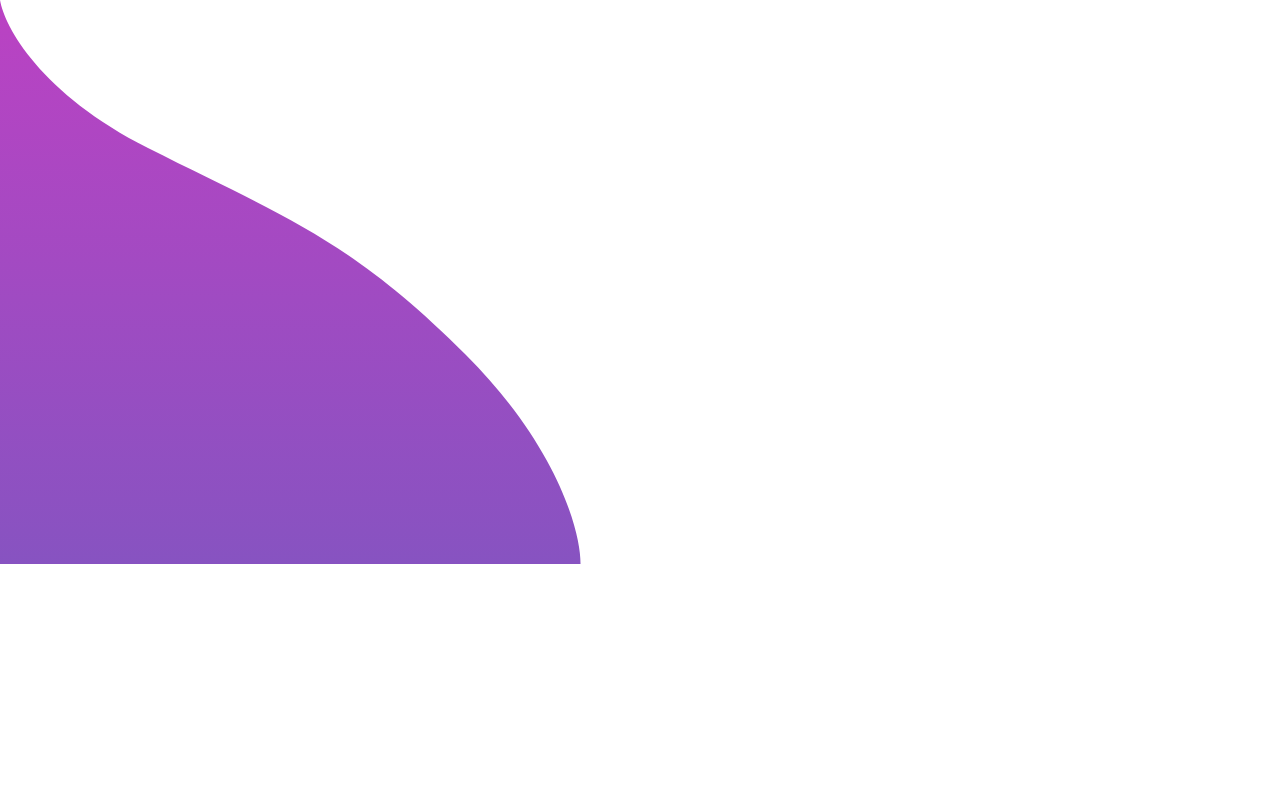
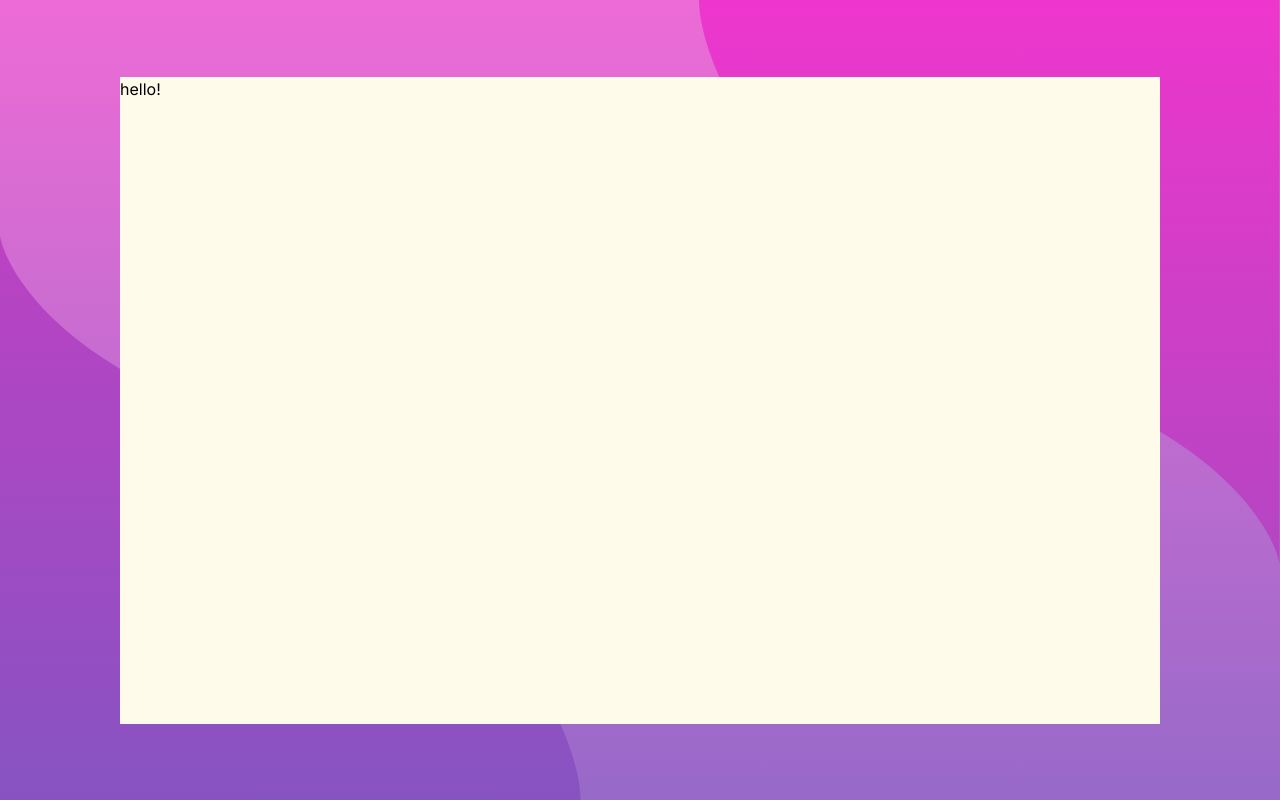
Before and after one commit to Jihan4105/Nextjs-Projects, a Next.js app: page / in a window 1280 px wide. Built offline with nearby package versions, Linux system fonts and the light colour scheme.

Commit message:
2025-03-12 Developments

```diff
--- a/app/page.tsx
+++ b/app/page.tsx
@@ -1,15 +1,27 @@
 export default function Page() {
   return (
-    <main>
-      <svg width="581" height="564" viewBox="0 0 581 564" fill="none" xmlns="http://www.w3.org/2000/svg">
+    <main className="grid place-items-center relative top-0 left-0 w-[100vw] h-[100vh] bg-gradient-to-b from-[#ED6BD6] to-[#9769C9] px-[120px] py-[76.5px]">
+      <svg className="absolute left-0 bottom-0 sm:w-[581px] sm:h-[564px] h-[281px] w-[290px]" viewBox="0 0 581 564" fill="none" xmlns="http://www.w3.org/2000/svg">
         <path d="M148 148C40.4 93.6 4.5 26.6667 0 0V564H580.5C580.833 532.833 558.3 447.3 465.5 354.5C349.5 238.5 282.5 216 148 148Z" fill="url(#paint0_linear_6_7)"/>
         <defs>
         <linearGradient id="paint0_linear_6_7" x1="290.252" y1="0" x2="290.252" y2="564" gradientUnits="userSpaceOnUse">
-        <stop stop-color="#BB42C3"/>
-        <stop offset="1" stop-color="#8753C1"/>
+        <stop stopColor="#BB42C3"/>
+        <stop offset="1" stopColor="#8753C1"/>
         </linearGradient>
         </defs>
       </svg>
+      <svg className="absolute right-0 top-0 sm:w-[581px] sm:h-[564px] h-[281px] w-[290px]" viewBox="0 0 581 564" fill="none" xmlns="http://www.w3.org/2000/svg">
+        <path d="M432.504 416C540.104 470.4 576.004 537.333 580.504 564V0H0.00366211C-0.329651 31.1667 22.2037 116.7 115.004 209.5C231.004 325.5 298.004 348 432.504 416Z" fill="url(#paint0_linear_6_8)"/>
+        <defs>
+        <linearGradient id="paint0_linear_6_8" x1="290.252" y1="0" x2="290.252" y2="564" gradientUnits="userSpaceOnUse">
+        <stop stopColor="#EE36CD"/>
+        <stop offset="1" stopColor="#B346C2"/>
+        </linearGradient>
+        </defs>
+      </svg>
+      <div className="relative z-[1] w-[100%] h-[100%] flex sm:display-none bg-amber-50">
+        hello!
+      </div>
     </main>
   );
 }
```
